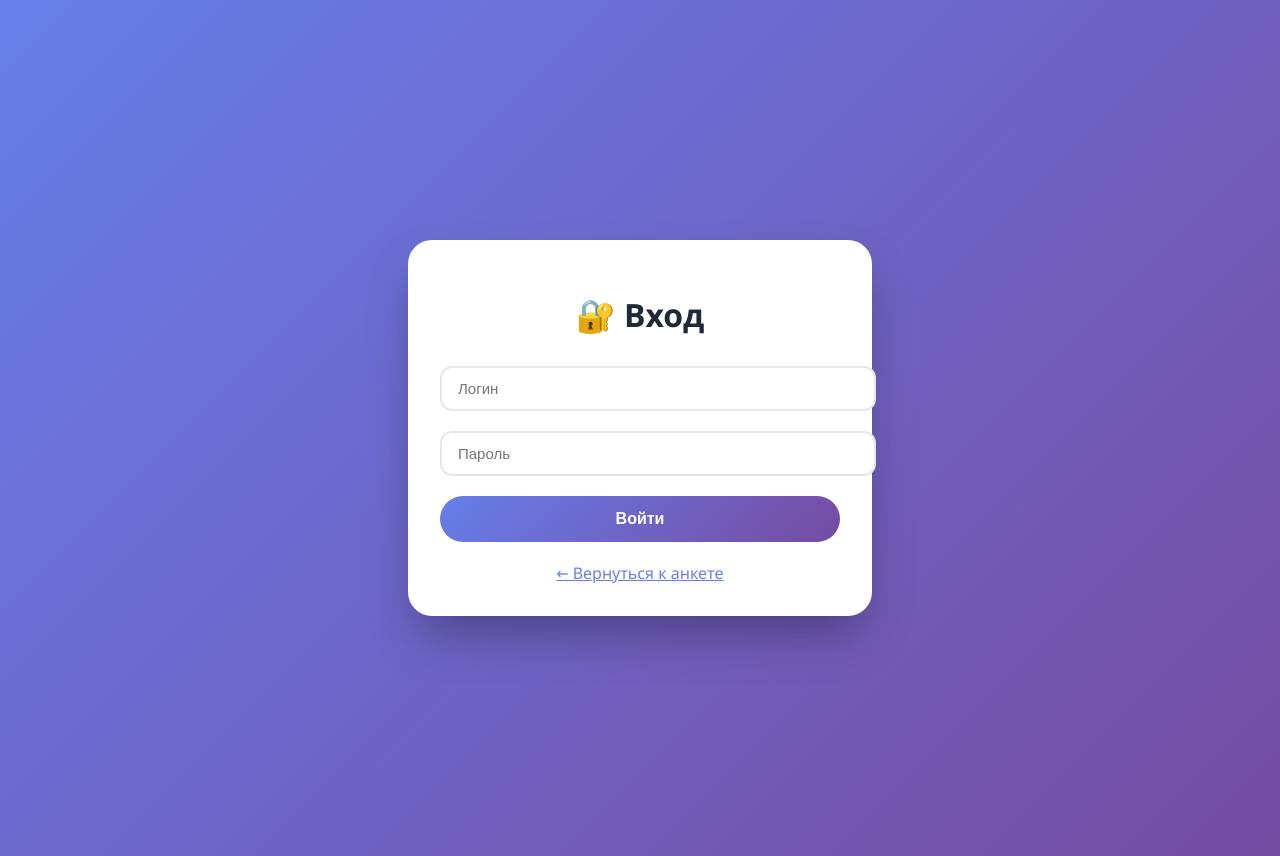
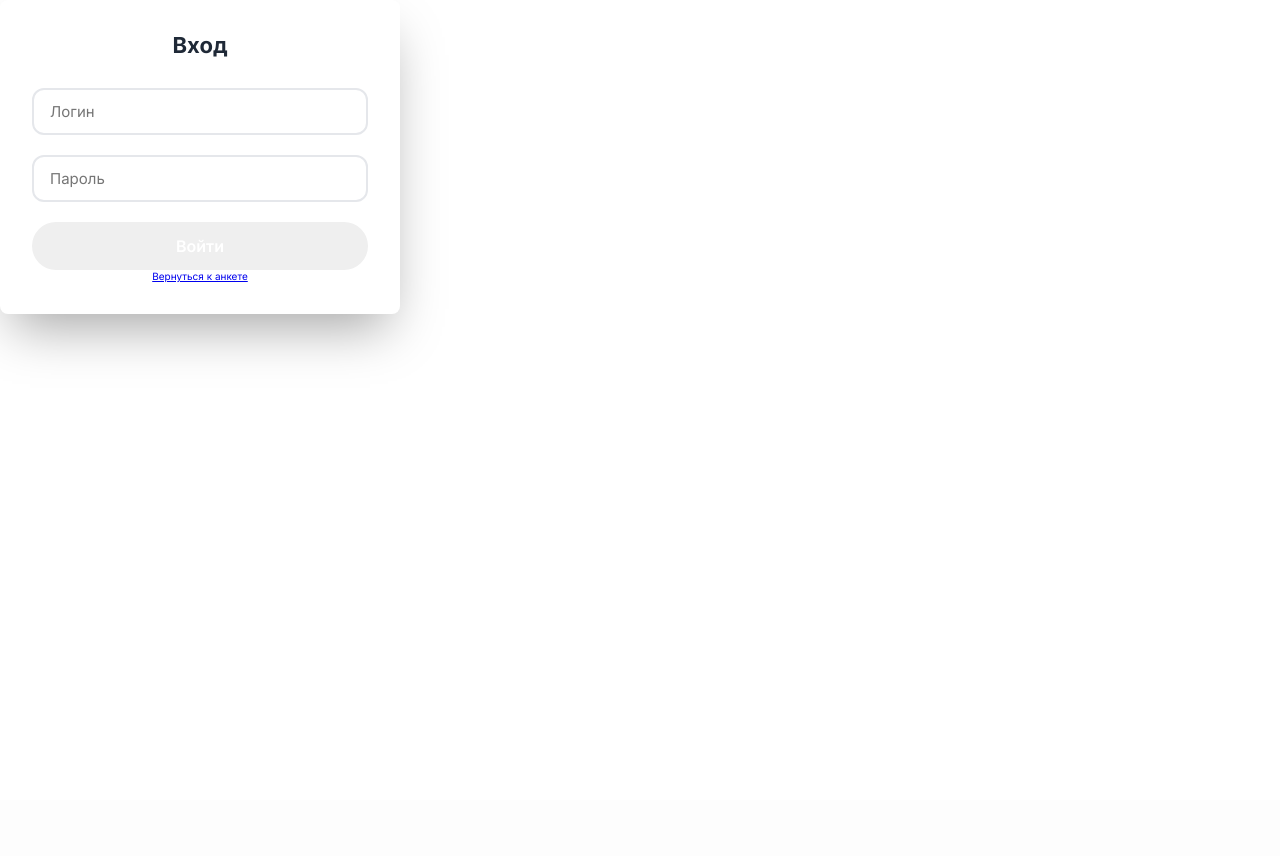
Before and after one commit to flowtop/php_form_5, a PHP site: page /login.php in a window 1280 px wide. After the commit the page ends 352 px from the top, so only its background shows below. Run offline with PHP 8.4, Linux system fonts and the light colour scheme.

Commit message:
style fixes

```diff
--- a/index.php
+++ b/index.php
@@ -119,13 +119,13 @@ if ($_SERVER['REQUEST_METHOD'] == 'GET') {
         setcookie('save', '', 100000);
         setcookie('login_temp', '', 100000);
         setcookie('pass_temp', '', 100000);
-        $messages[] = '<div class="success-message">✅ Данные успешно сохранены!</div>';
+        $messages[] = '<div class="success-message">Данные успешно сохранены!</div>';
 
         if (!empty($_COOKIE['login_temp']) && !empty($_COOKIE['pass_temp'])) {
             $messages[] = sprintf(
                 '<div class="info-message">🔐 Ваши данные для входа:<br>
-                📌 Логин: <strong>%s</strong><br>
-                🔑 Пароль: <strong>%s</strong><br>
+                Логин: <strong>%s</strong><br>
+                Пароль: <strong>%s</strong><br>
                 <a href="login.php">Нажмите здесь</a> чтобы войти и изменить данные.</div>',
                 htmlspecialchars($_COOKIE['login_temp']),
                 htmlspecialchars($_COOKIE['pass_temp'])
--- a/login.php
+++ b/login.php
@@ -55,21 +55,13 @@ if ($_SERVER['REQUEST_METHOD'] == 'POST') {
 <head>
     <meta charset="UTF-8">
     <title>Вход для изменения данных</title>
+    <link rel="stylesheet" href="style.css">
     <style>
-        body {
-            background: linear-gradient(135deg, #667eea 0%, #764ba2 100%);
-            font-family: 'Segoe UI', Tahoma, Geneva, Verdana, sans-serif;
-            min-height: 100vh;
-            display: flex;
-            justify-content: center;
-            align-items: center;
-            padding: 20px;
-        }
         .login-box {
             max-width: 400px;
             width: 100%;
             background: white;
-            border-radius: 24px;
+            border-radius: 8px;
             padding: 32px;
             box-shadow: 0 25px 50px -12px rgba(0,0,0,0.35);
             text-align: center;
@@ -86,7 +78,6 @@ if ($_SERVER['REQUEST_METHOD'] == 'POST') {
         button {
             width: 100%;
             padding: 14px;
-            background: linear-gradient(135deg, #667eea 0%, #764ba2 100%);
             color: white;
             border: none;
             border-radius: 40px;
@@ -96,21 +87,20 @@ if ($_SERVER['REQUEST_METHOD'] == 'POST') {
             margin-top: 10px;
         }
         .error { color: #dc2626; margin-bottom: 15px; padding: 10px; background: #fee2e2; border-radius: 12px; }
-        a { display: block; margin-top: 20px; color: #667eea; }
     </style>
 </head>
 <body>
 <div class="login-box">
-    <h1>🔐 Вход</h1>
+    <h1>Вход</h1>
     <?php if ($error_message): ?>
-        <div class="error">❌ <?= htmlspecialchars($error_message) ?></div>
+        <div class="error"><?= htmlspecialchars($error_message) ?></div>
     <?php endif; ?>
     <form method="POST">
         <input type="text" name="login" placeholder="Логин" required>
         <input type="password" name="pass" placeholder="Пароль" required>
         <button type="submit">Войти</button>
     </form>
-    <a href="index.php">← Вернуться к анкете</a>
+    <a href="index.php">Вернуться к анкете</a>
 </div>
 </body>
 </html>
```
